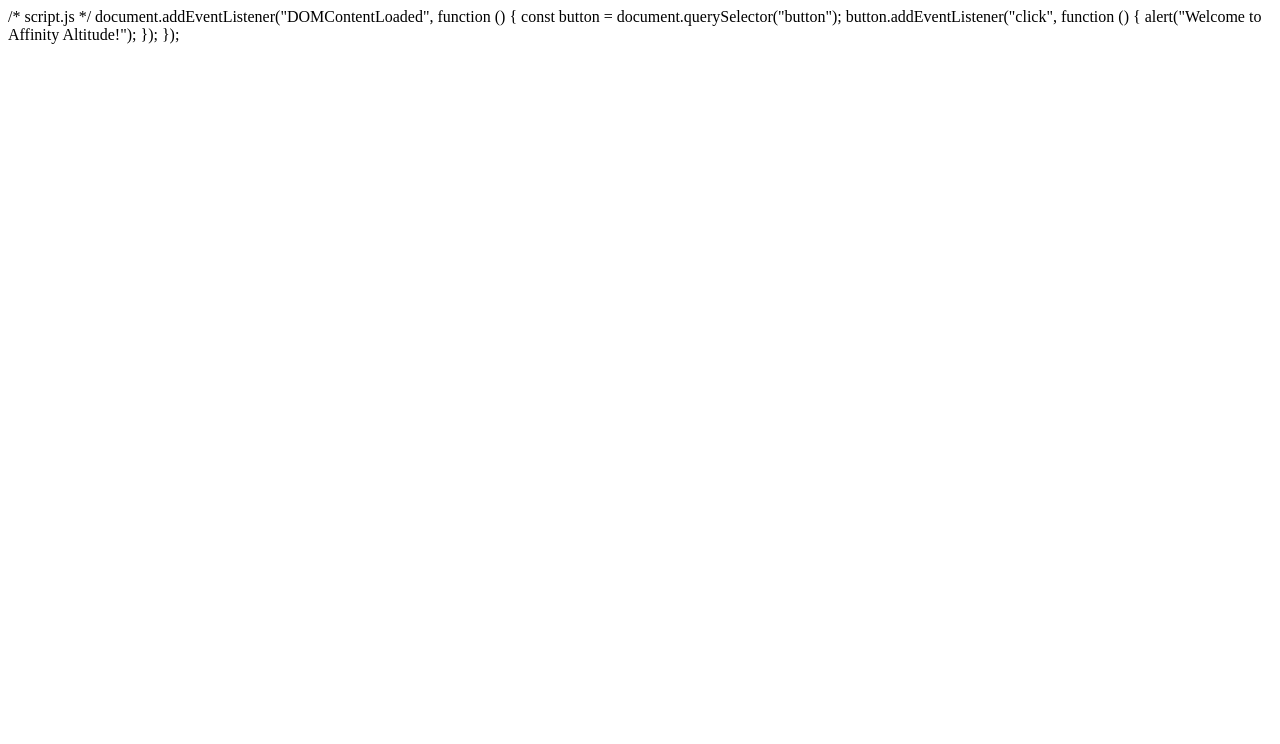
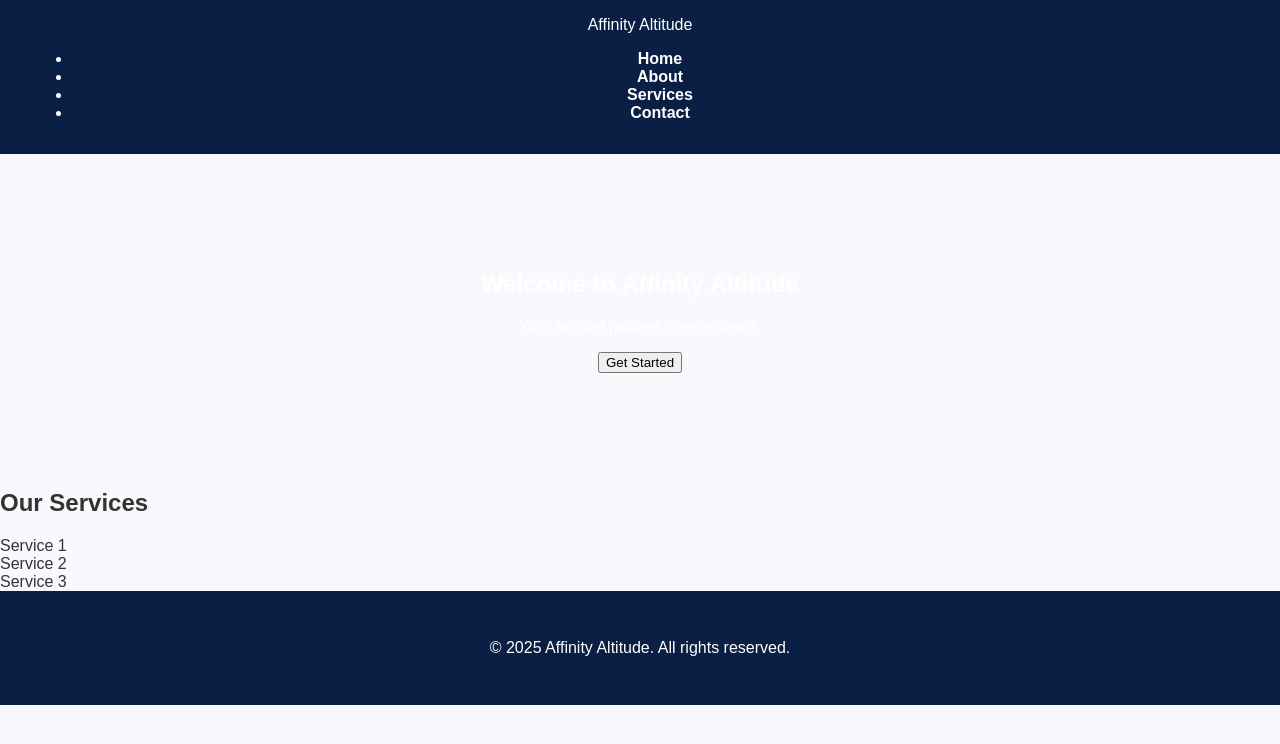
Before and after one commit to Ravi88279/gpt, a plain HTML site: page index.html in a window 1280 px wide. Drawn offline with Linux system fonts and the light colour scheme; files whose address does not match are found by name.

Commit message:
Update index.html

```diff
--- a/index.html
+++ b/index.html
@@ -1,7 +1,44 @@
-/* script.js */
-document.addEventListener("DOMContentLoaded", function () {
-    const button = document.querySelector("button");
-    button.addEventListener("click", function () {
-        alert("Welcome to Affinity Altitude!");
-    });
-});
+<!DOCTYPE html>
+<html lang="en">
+<head>
+    <meta charset="UTF-8">
+    <meta name="viewport" content="width=device-width, initial-scale=1.0">
+    <title>Affinity Altitude</title>
+    <link rel="stylesheet" href="styles.css">
+    <script defer src="script.js"></script>
+</head>
+<body>
+    <header>
+        <div class="logo">Affinity Altitude</div>
+        <nav>
+            <ul>
+                <li><a href="#">Home</a></li>
+                <li><a href="#">About</a></li>
+                <li><a href="#">Services</a></li>
+                <li><a href="#">Contact</a></li>
+            </ul>
+        </nav>
+    </header>
+
+    <main>
+        <section class="hero">
+            <h1>Welcome to Affinity Altitude</h1>
+            <p>Your trusted partner in excellence.</p>
+            <button>Get Started</button>
+        </section>
+
+        <section class="services">
+            <h2>Our Services</h2>
+            <div class="service-boxes">
+                <div class="service">Service 1</div>
+                <div class="service">Service 2</div>
+                <div class="service">Service 3</div>
+            </div>
+        </section>
+    </main>
+
+    <footer>
+        <p>&copy; 2025 Affinity Altitude. All rights reserved.</p>
+    </footer>
+</body>
+</html>
```
